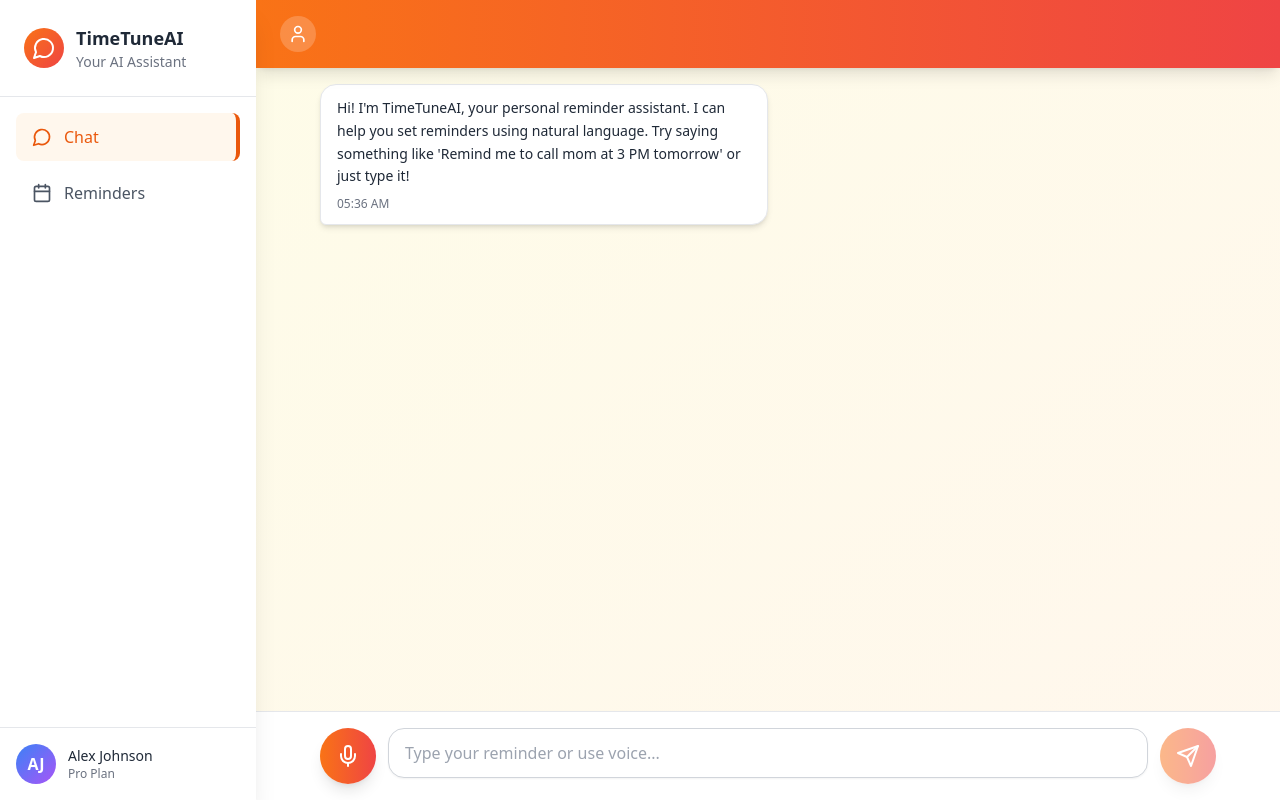
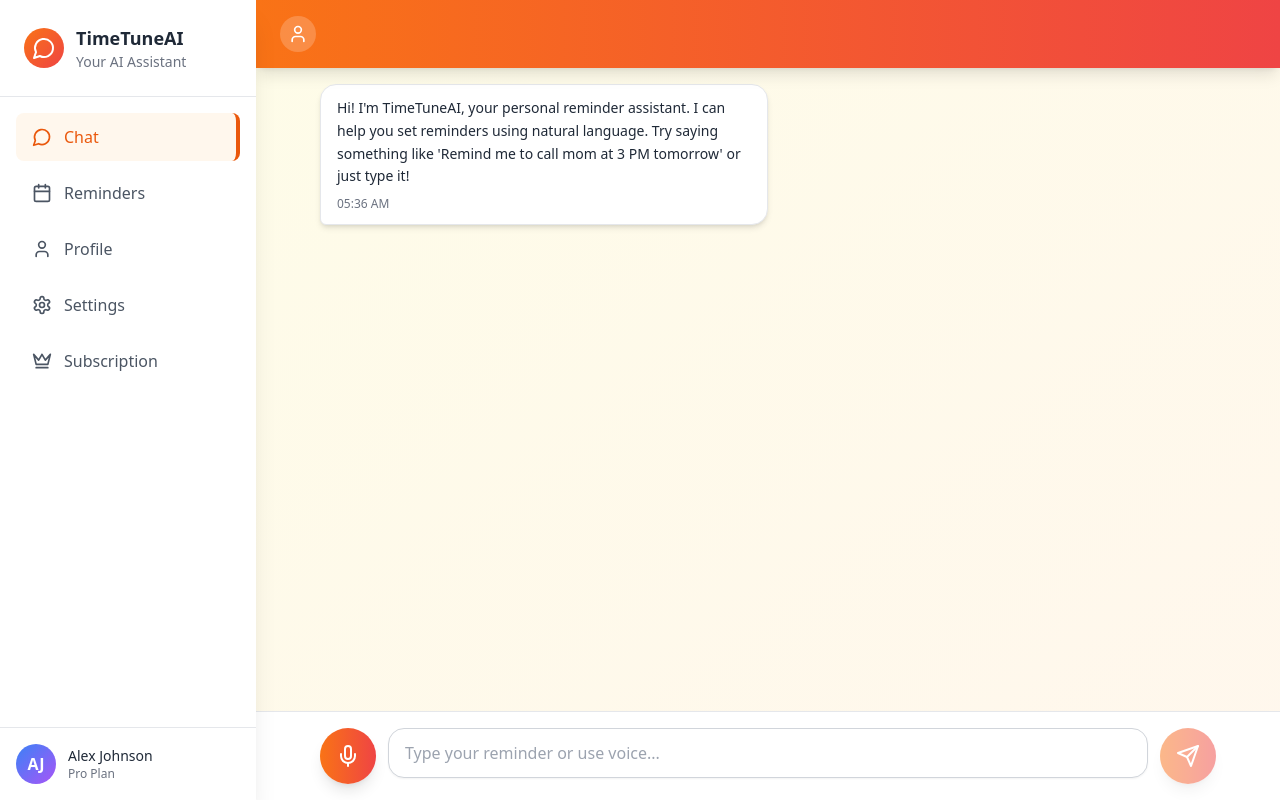
Before and after one commit to web5lab/timetuneai, a React (Vite) app: page /app in a window 1280 px wide. Built offline with nearby package versions, Linux system fonts and the light colour scheme.

Commit message:
Add Profile Options to Sidebar

```diff
--- a/src/components/Sidebar.tsx
+++ b/src/components/Sidebar.tsx
@@ -1,6 +1,6 @@
 import React, { useState } from 'react';
 import { NavLink } from 'react-router-dom';
-import { MessageCircle, Calendar, BellRing, User, Menu, X } from 'lucide-react';
+import { MessageCircle, Calendar, BellRing, User, Settings, Crown } from 'lucide-react';
 
 interface SidebarProps {
   isOpen: boolean;
@@ -12,6 +12,9 @@ const Sidebar: React.FC<SidebarProps> = ({ isOpen, onClose }) => {
   const navItems = [
     { to: '/app', icon: MessageCircle, label: 'Chat' },
     { to: '/app/reminders', icon: Calendar, label: 'Reminders' },
+    { to: '/app/profile', icon: User, label: 'Profile' },
+    { to: '/app/settings', icon: Settings, label: 'Settings' },
+    { to: '/app/subscription', icon: Crown, label: 'Subscription' },
   ];
 
   return (
```
